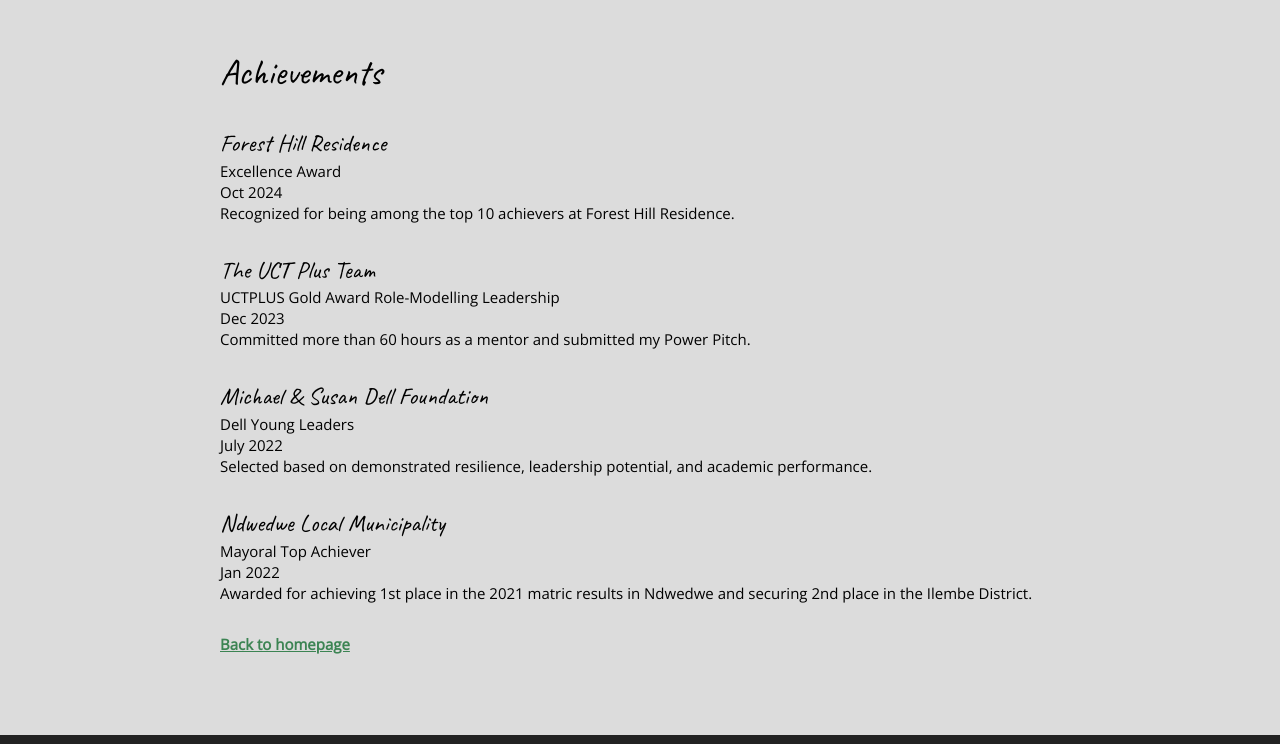
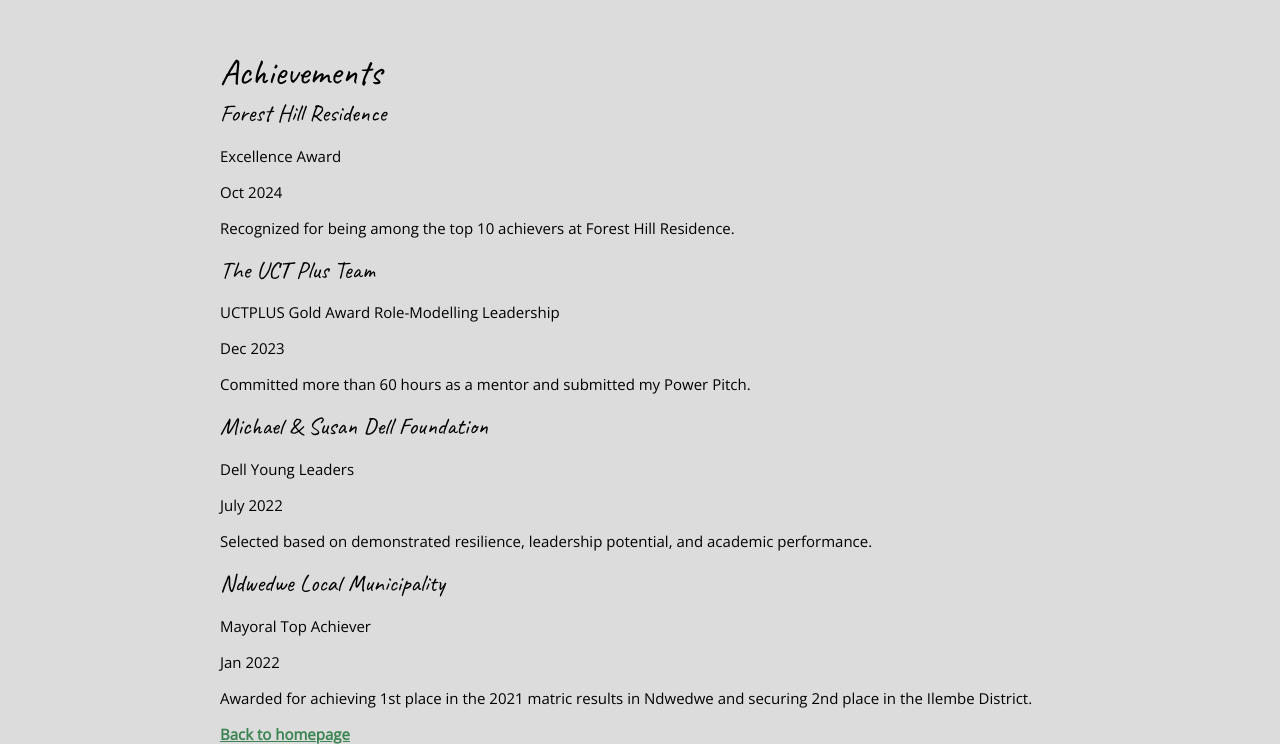
Before and after one commit to sbonelogumede/sbonelogumede.github.io, a plain HTML site: page cv.html in a window 1280 px wide. Shown: the part 2344-3088 px from the top of the page. Drawn offline with nearby package versions, Linux system fonts and the light colour scheme.

Commit message:
Minor changes to the cv -- Awards spacing.

```diff
--- a/cv.html
+++ b/cv.html
@@ -110,30 +110,32 @@
 
          <section class="resume-section">
             <h2>Achievements</h2>
-            <section class="education-item">
+            <div class="project-wrapper">
+               <section class="project-item">
                   <h3>Forest Hill Residence</h3>
                   <p>Excellence Award</p>
                   <p>Oct 2024</p>
                   <p>Recognized for being among the top 10 achievers at Forest Hill Residence.</p>
                </section>
-            <section class="education-item">
+               <section class="project-item">
                   <h3>The UCT Plus Team</h3>
                   <p>UCTPLUS Gold Award Role-Modelling Leadership</p>
                   <p>Dec 2023</p>
                   <p>Committed more than 60 hours as a mentor and submitted my Power Pitch.</p>
                </section>
-            <section class="education-item">
+               <section class="project-item">
                   <h3>Michael &amp; Susan Dell Foundation</h3>
                   <p>Dell Young Leaders</p>
                   <p>July 2022</p>
                   <p>Selected based on demonstrated resilience, leadership potential, and academic performance.</p>
                </section>
-            <section class="education-item">
+               <section class="project-item">
                   <h3>Ndwedwe Local Municipality</h3>
                   <p>Mayoral Top Achiever</p>
                   <p>Jan 2022</p>
                   <p>Awarded for achieving 1st place in the 2021 matric results in Ndwedwe and securing 2nd place in the Ilembe District.</p>
                </section>
+            </div>
          </section>
 
          <section class="cv-section">
```
Lines whose indentation alone changed are shown as unchanged.
